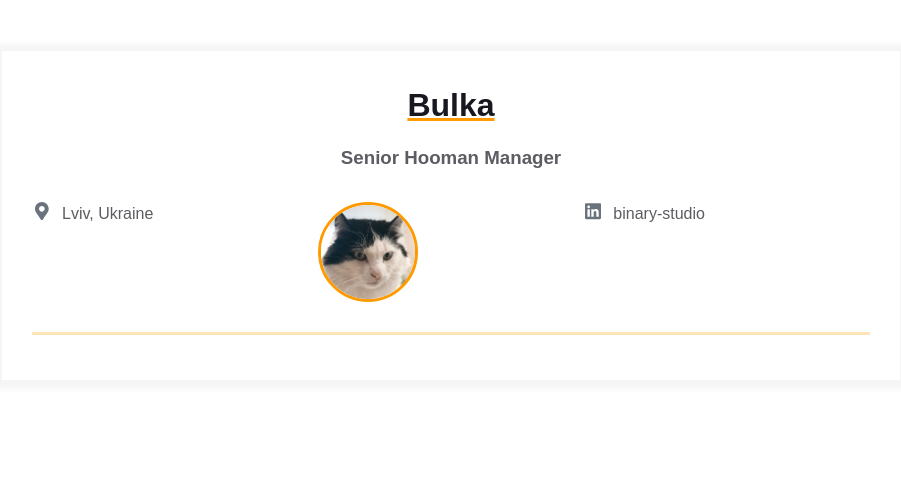
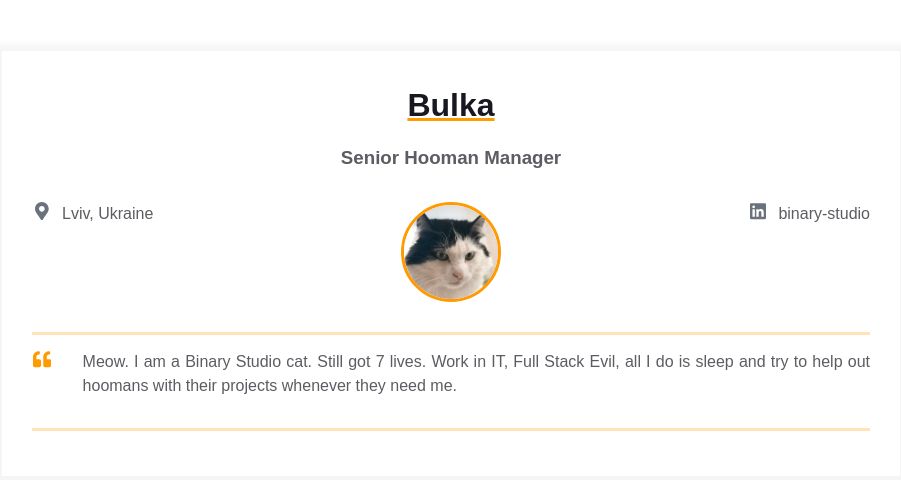
Before and after one commit to andrhlvk/homepage, a plain HTML site: page index.html in a window 1280 px wide. Shown: the whole page, without its empty margins (189-1090 px from the left). Drawn offline with Linux system fonts and the light colour scheme.

Commit message:
Fixed unclosed divs, added intro block

```diff
--- a/index.html
+++ b/index.html
@@ -18,10 +18,14 @@
               <div class="contact-info__block">
                 <a href="" rel="author" class="contact-info__item">
                   <div class="contact-info__item-icon-wrapper">
-                    <svg class="contact-info__item-icon" xmlns="http://www.w3.org/2000/svg" viewBox="0 0 384 512">
+                    <svg
+                      class="contact-info__item-icon"
+                      xmlns="http://www.w3.org/2000/svg"
+                      viewBox="0 0 384 512"
+                    >
                       <path
-                        d="M172.268 501.67C26.97 291.031 0 269.413 0 192 0 85.961 85.961 0 192 0s192 85.961 192 192c0 77.413-26.97 99.031-172.268 309.67-9.535 13.774-29.93 13.773-39.464 0zM192 272c44.183 0 80-35.817 80-80s-35.817-80-80-80-80 35.817-80 80 35.817 80 80 80z">
-                      </path>
+                        d="M172.268 501.67C26.97 291.031 0 269.413 0 192 0 85.961 85.961 0 192 0s192 85.961 192 192c0 77.413-26.97 99.031-172.268 309.67-9.535 13.774-29.93 13.773-39.464 0zM192 272c44.183 0 80-35.817 80-80s-35.817-80-80-80-80 35.817-80 80 35.817 80 80 80z"
+                      ></path>
                     </svg>
                   </div>
                   <span>Lviv, Ukraine</span>
@@ -29,24 +33,58 @@
               </div>
 
               <div class="contact-info__block contact-info__block--center">
-                <img class="contact-info__avatar" src="assets/avatar.png" alt="Avatar">
+                <img
+                  class="contact-info__avatar"
+                  src="assets/avatar.png"
+                  alt="Avatar"
+                />
               </div>
 
               <div class="contact-info__block">
-                <a href="https://ua.linkedin.com/company/binary-studio_241166" rel="author" class="contact-info__item">
+                <a
+                  href="https://ua.linkedin.com/company/binary-studio_241166"
+                  rel="author"
+                  class="contact-info__item"
+                >
                   <div class="contact-info__item-icon-wrapper">
-                    <svg class="contact-info__item-icon" xmlns="http://www.w3.org/2000/svg" viewBox="0 0 448 512">
+                    <svg
+                      class="contact-info__item-icon"
+                      xmlns="http://www.w3.org/2000/svg"
+                      viewBox="0 0 448 512"
+                    >
                       <path
-                        d="M416 32H31.9C14.3 32 0 46.5 0 64.3v383.4C0 465.5 14.3 480 31.9 480H416c17.6 0 32-14.5 32-32.3V64.3c0-17.8-14.4-32.3-32-32.3zM135.4 416H69V202.2h66.5V416zm-33.2-243c-21.3 0-38.5-17.3-38.5-38.5S80.9 96 102.2 96c21.2 0 38.5 17.3 38.5 38.5 0 21.3-17.2 38.5-38.5 38.5zm282.1 243h-66.4V312c0-24.8-.5-56.7-34.5-56.7-34.6 0-39.9 27-39.9 54.9V416h-66.4V202.2h63.7v29.2h.9c8.9-16.8 30.6-34.5 62.9-34.5 67.2 0 79.7 44.3 79.7 101.9V416z">
-                      </path>
+                        d="M416 32H31.9C14.3 32 0 46.5 0 64.3v383.4C0 465.5 14.3 480 31.9 480H416c17.6 0 32-14.5 32-32.3V64.3c0-17.8-14.4-32.3-32-32.3zM135.4 416H69V202.2h66.5V416zm-33.2-243c-21.3 0-38.5-17.3-38.5-38.5S80.9 96 102.2 96c21.2 0 38.5 17.3 38.5 38.5 0 21.3-17.2 38.5-38.5 38.5zm282.1 243h-66.4V312c0-24.8-.5-56.7-34.5-56.7-34.6 0-39.9 27-39.9 54.9V416h-66.4V202.2h63.7v29.2h.9c8.9-16.8 30.6-34.5 62.9-34.5 67.2 0 79.7 44.3 79.7 101.9V416z"
+                      ></path>
                     </svg>
                   </div>
                   <span>binary-studio</span>
                 </a>
               </div>
-            <div>
-          <div>
-        <div>
+            </div>
+          </div>
+        </div>
+        <div class="container">
+          <div class="resume__block">
+            <div class="intro">
+              <div class="intro__icon-wrapper">
+                <svg
+                  class="intro__icon"
+                  xmlns="http://www.w3.org/2000/svg"
+                  viewBox="0 0 512 512"
+                >
+                  <path
+                    d="M464 256h-80v-64c0-35.3 28.7-64 64-64h8c13.3 0 24-10.7 24-24V56c0-13.3-10.7-24-24-24h-8c-88.4 0-160 71.6-160 160v240c0 26.5 21.5 48 48 48h128c26.5 0 48-21.5 48-48V304c0-26.5-21.5-48-48-48zm-288 0H96v-64c0-35.3 28.7-64 64-64h8c13.3 0 24-10.7 24-24V56c0-13.3-10.7-24-24-24h-8C71.6 32 0 103.6 0 192v240c0 26.5 21.5 48 48 48h128c26.5 0 48-21.5 48-48V304c0-26.5-21.5-48-48-48z"
+                  ></path>
+                </svg>
+              </div>
+              <p class="intro_text">
+                Meow. I am a Binary Studio cat. Still got 7 lives. Work in IT,
+                Full Stack Evil, all I do is sleep and try to help out hoomans
+                with their projects whenever they need me.
+              </p>
+            </div>
+          </div>
+        </div>
       </div>
     </main>
   </body>
```
